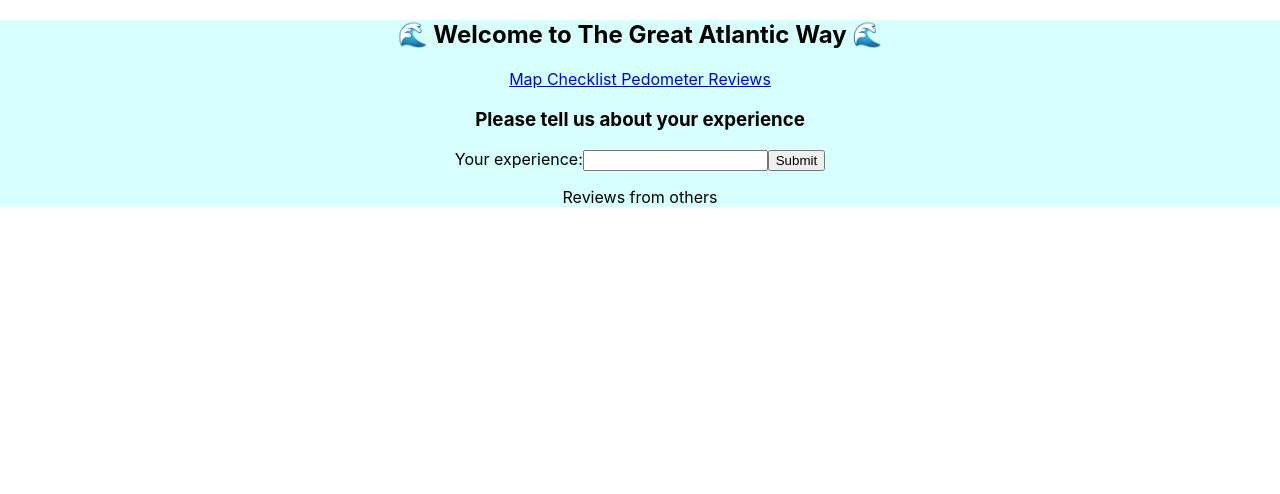
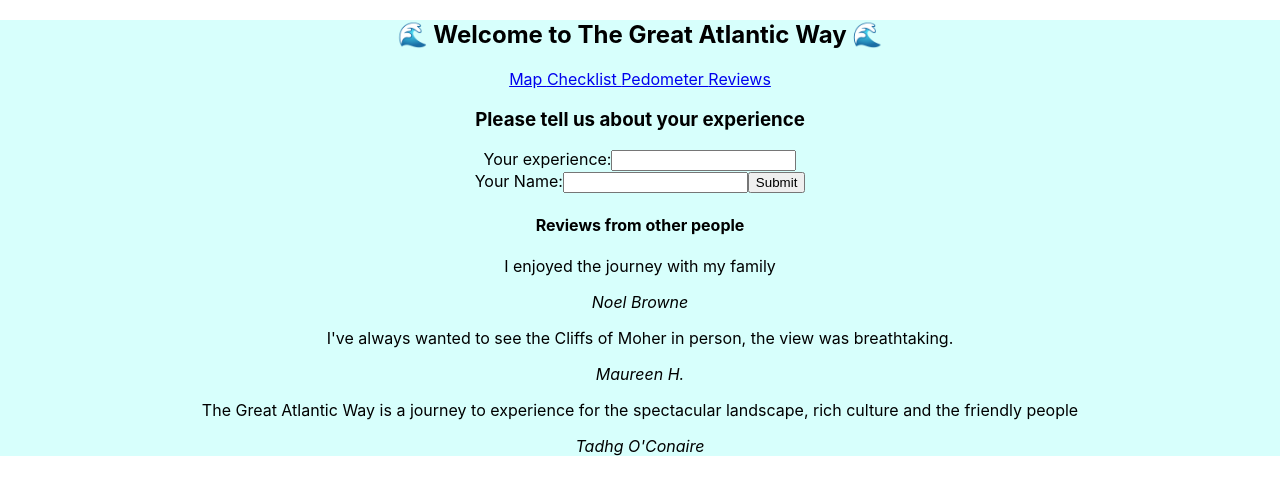
Before and after one commit to eimarmichellex98/PPITProject-, a React (Create React App) app: page /reviews in a window 1280 px wide. Shown: the top 494 px of the page. Built offline with nearby package versions, Linux system fonts and the light colour scheme.

Commit message:
reviews feature working

```diff
--- /dev/null
+++ b/src/components/olderitems.js
@@ -0,0 +1,13 @@
+import React from 'react';
+//calling on array items from Review class
+export class OlderItems extends React.Component{
+
+    render(){
+        return(
+            <div>
+                <p>{this.props.old.Experience}</p>
+                <i>{this.props.old.Name}</i>
+            </div>
+        );
+    }
+}
--- /dev/null
+++ b/src/components/oldreviews.js
@@ -0,0 +1,12 @@
+import React from 'react';
+import { OlderItems } from './olderitems';
+
+//map and arrow function calling array from Reviews and displaying what is shown in the OlderItems class
+export class OldReviews extends React.Component{
+
+    render(){
+        return this.props.old.map( (old)=>{
+            return <OlderItems old={old}></OlderItems>
+        })
+    }
+}
--- a/src/components/reviews.js
+++ b/src/components/reviews.js
@@ -1,7 +1,28 @@
 //review page
 import React from "react";
+import { OldReviews } from "./oldreviews";
 
 export class Reviews extends React.Component{
+    //displaying older reviews
+    state = {
+
+        oldreviews: [
+            {
+                "Experience": "I enjoyed the journey with my family" ,
+                "Name": "Noel Browne",
+            },
+            {
+                "Experience": "I've always wanted to see the Cliffs of Moher in person, the view was breathtaking." ,
+                "Name": "Maureen H.",
+            },
+            {
+                "Experience": "The Great Atlantic Way is a journey to experience " +
+                "for the spectacular landscape, rich culture and the friendly people" ,
+                "Name": "Tadhg O'Conaire",
+            }
+        ]
+
+    }
 
     render(){
         return(
@@ -11,11 +32,15 @@
                 <label>
                      Your experience:
                     <input type="text" name="name" />
+                </label><br></br>
+                <label>
+                     Your Name:
+                    <input type="text" name="name" />
                 </label>
                 <input type="submit" value="Submit" />
                 </form>
-                <p>Reviews from others</p>
-
+                <h4>Reviews from other people</h4>
+                <OldReviews old={this.state.oldreviews} ></OldReviews>
             </div>
         );
     }
```
Also changed, not shown: src/App.js (+5 -2 lines).
